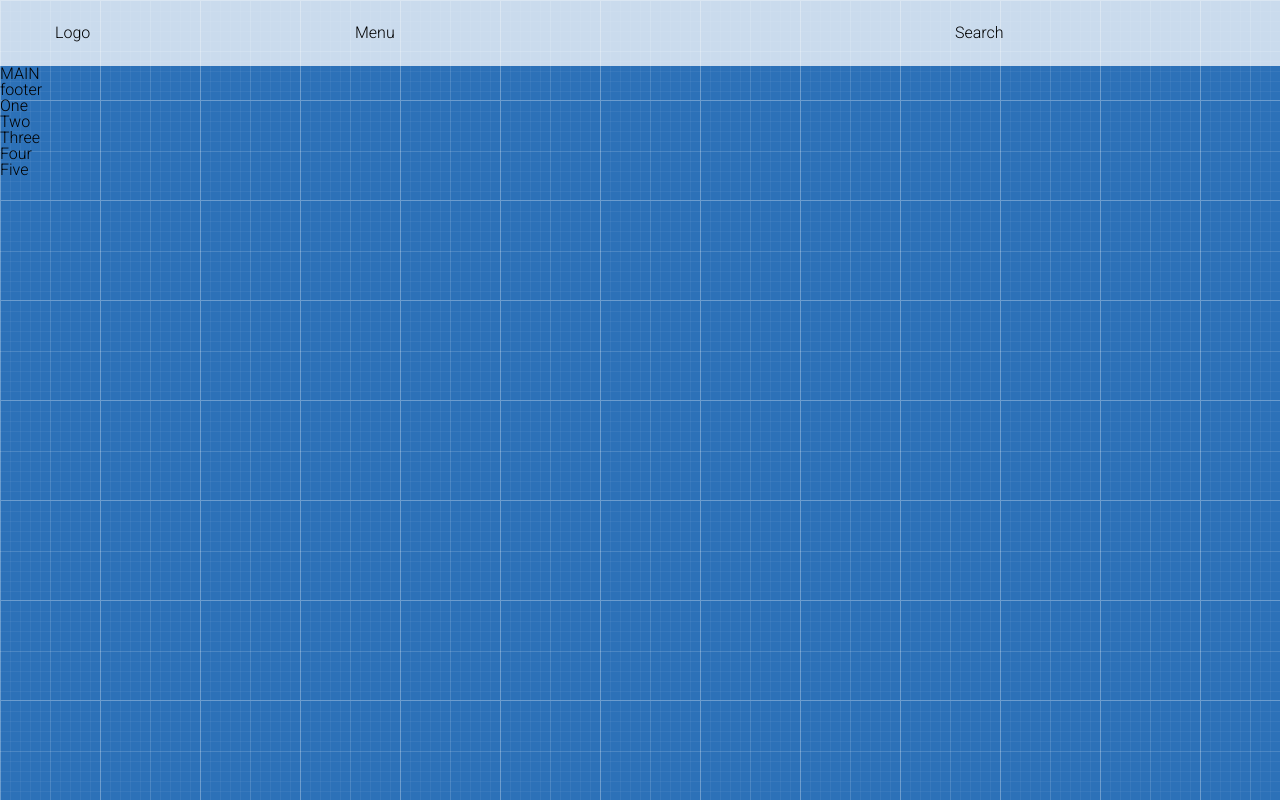
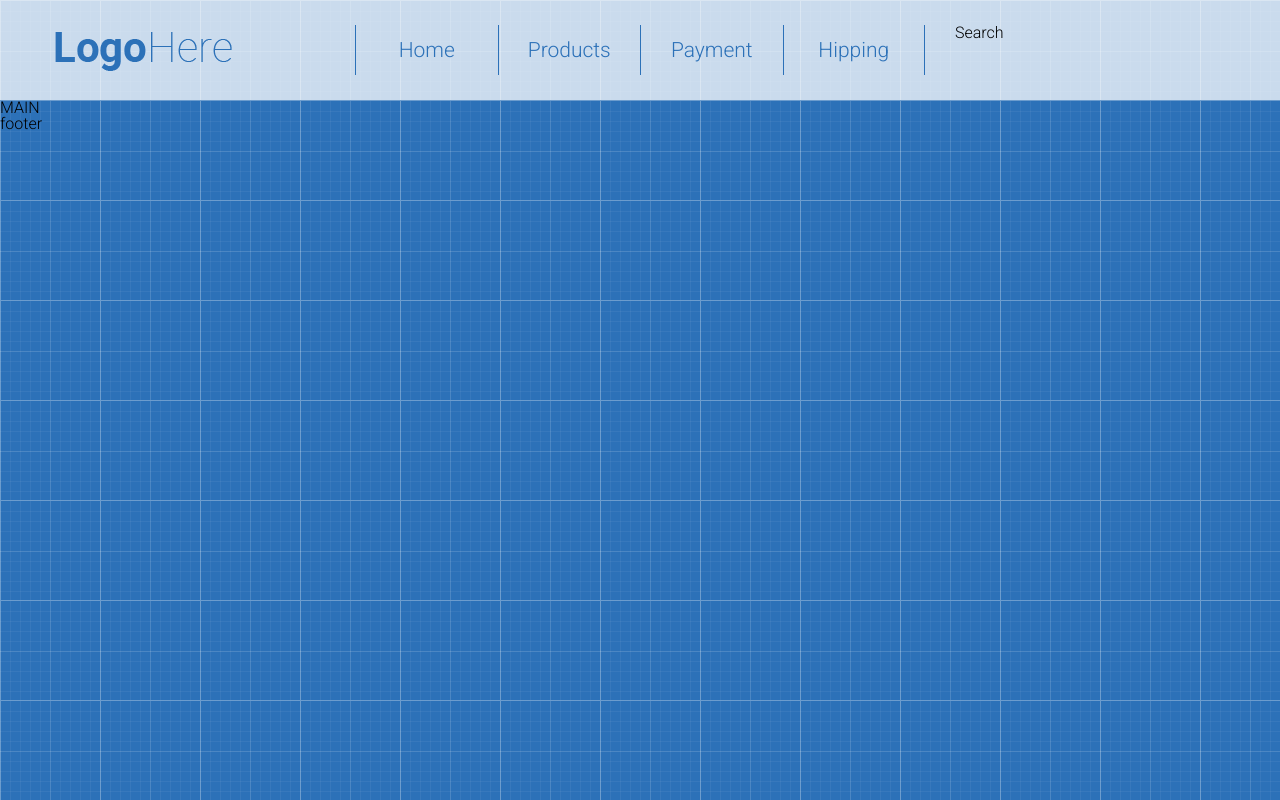
Before and after one commit to alya-cg/shop-project, a plain HTML site: page index.html in a window 1280 px wide. Drawn offline with Linux system fonts and the light colour scheme.

Commit message:
add logo + menu

```diff
--- a/index.html
+++ b/index.html
@@ -13,20 +13,29 @@
   <header class="header" >
     <div class ="container">
         <div class="row">
-            <div class="col-md-3">Logo</div>
-            <div class="col-md-6">Menu</div>
+            <div class="col-md-3">
+                <div class="logo">
+                    <a href="">
+                        <img src="./images/icon (3).png">
+                    </a>
+                </div>
+            </div>
+            <div class="col-md-6">
+                <nav>
+                    <ul class="menu">
+                        <li><a href="">Home</a></li>
+                        <li><a href="">Products</a></li>
+                        <li><a href="">Payment</a></li>
+                        <li><a href="">Hipping</a></li>
+                    </ul>
+                </nav>
+            </div>
             <div class="col-md-3">Search</div>
         </div>
     </div>
   </header>
   <main class="main"> MAIN</main>
   <footer class="footer"> footer</footer>
-    <ul>
-        <li>One</li>
-        <li>Two</li>
-        <li>Three</li>
-        <li>Four</li>
-        <li>Five</li>
-    </ul>
+
 </body>
 </html>
--- a/style.css
+++ b/style.css
@@ -44,3 +44,32 @@ body {
     padding: 25px 0;
     background-color: rgba(255,255,255,0.75);
 }
+
+.logo {
+    margin-top: 7px;
+}
+
+.menu li {
+    width:25%;
+    float: left;
+    border-left:  #2c71b8 solid 1px;
+}
+
+.menu li:last-child {
+    border-right:  #2c71b8 solid 1px;
+}
+.menu a {
+    display: block;
+    height: 50px;
+    text-decoration: none;
+    text-align: center;
+    line-height: 50px;
+    font-weight: 300;
+    font-size: 21px;
+    color: #2c71b8;
+}
+
+.menu a:hover {
+    background-color: #2c71b8;
+    color: white;
+}
```
